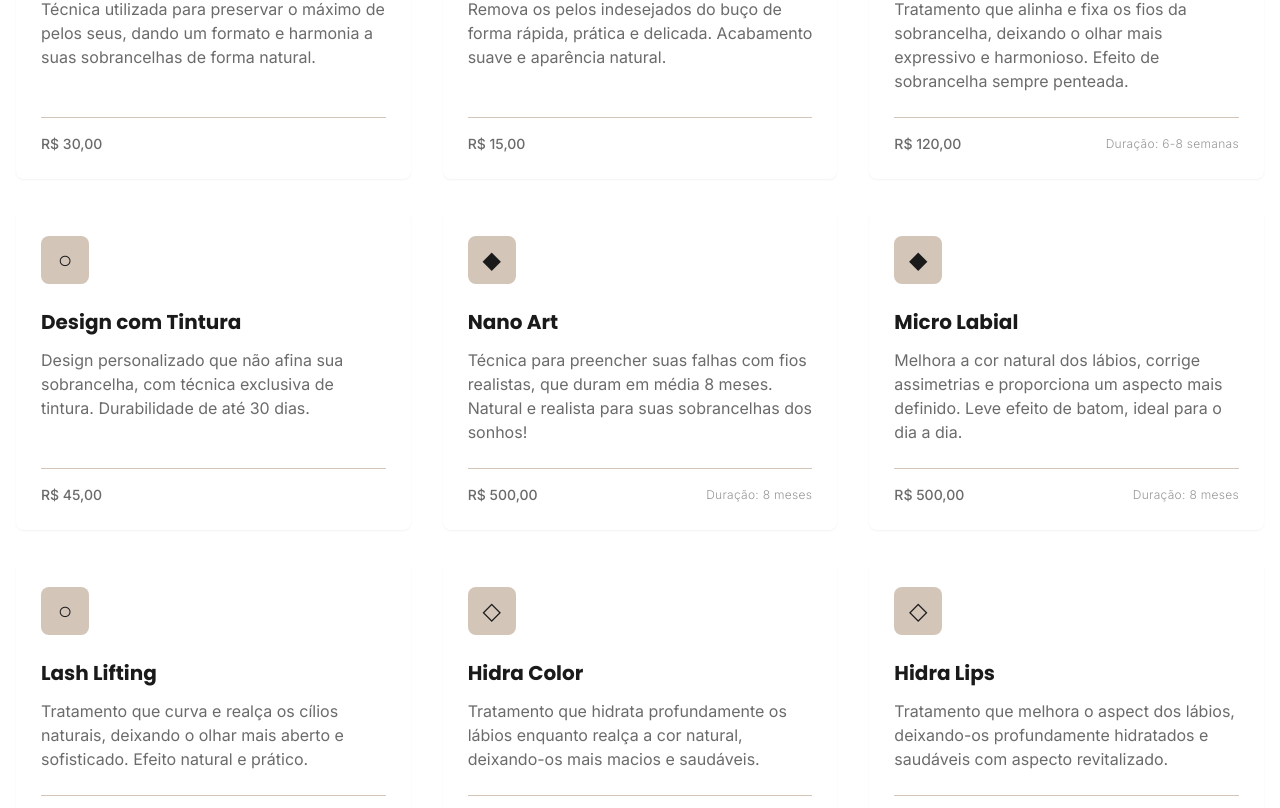
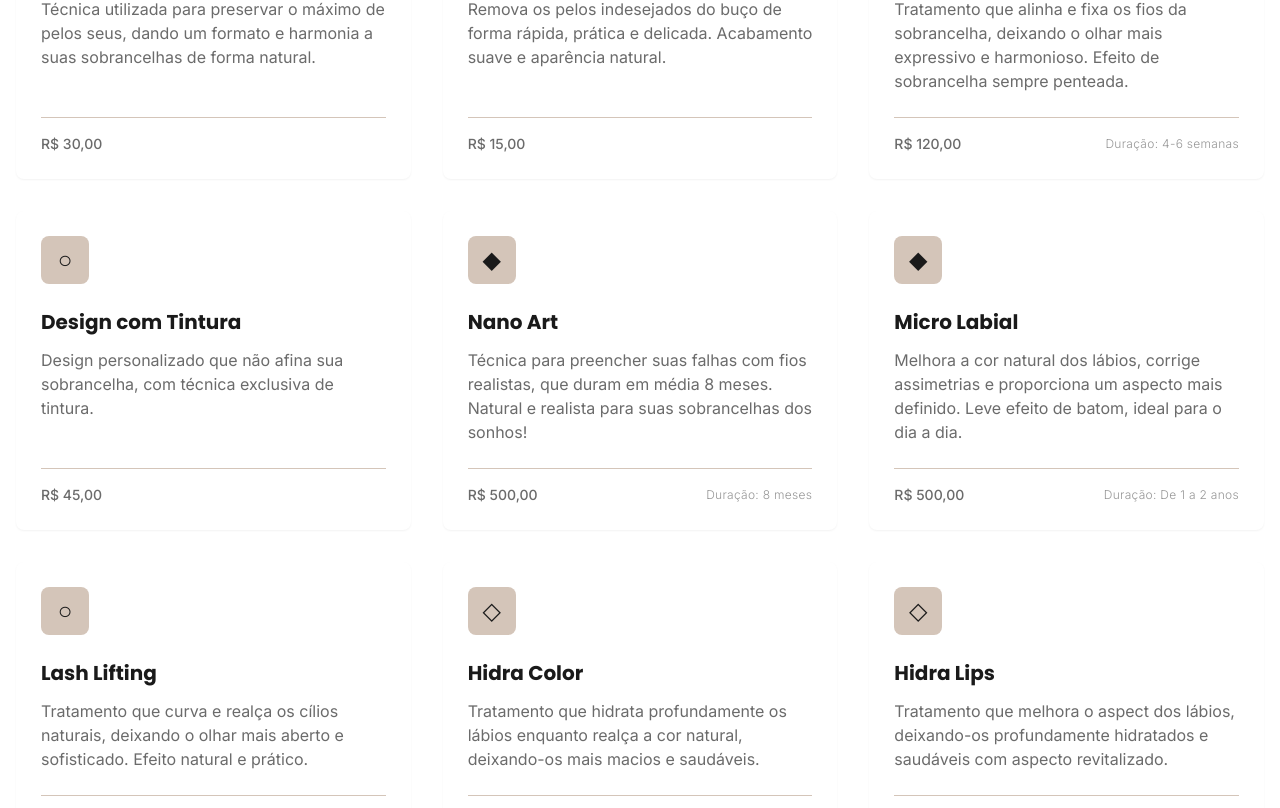
Before and after one commit to cheab/pollynne, a Next.js app: page / in a window 1280 px wide. Shown: the part 1212-2020 px from the top of the page. Built offline with nearby package versions, Linux system fonts and the light colour scheme.

Commit message:
ajustando tempos que a pollynne pediu

```diff
--- a/components/Services.tsx
+++ b/components/Services.tsx
@@ -18,12 +18,12 @@ const services = [
     name: 'Brow Lamination',
     description: 'Tratamento que alinha e fixa os fios da sobrancelha, deixando o olhar mais expressivo e harmonioso. Efeito de sobrancelha sempre penteada.',
     price: 'R$ 120,00',
-    duration: '6-8 semanas',
+    duration: '4-6 semanas',
   },
   {
     icon: '○',
     name: 'Design com Tintura',
-    description: 'Design personalizado que não afina sua sobrancelha, com técnica exclusiva de tintura. Durabilidade de até 30 dias.',
+    description: 'Design personalizado que não afina sua sobrancelha, com técnica exclusiva de tintura.',
     price: 'R$ 45,00',
   },
   {
@@ -38,14 +38,14 @@ const services = [
     name: 'Micro Labial',
     description: 'Melhora a cor natural dos lábios, corrige assimetrias e proporciona um aspecto mais definido. Leve efeito de batom, ideal para o dia a dia.',
     price: 'R$ 500,00',
-    duration: '8 meses',
+    duration: 'De 1 a 2 anos',
   },
   {
     icon: '○',
     name: 'Lash Lifting',
     description: 'Tratamento que curva e realça os cílios naturais, deixando o olhar mais aberto e sofisticado. Efeito natural e prático.',
     price: 'R$ 120,00',
-    duration: '6-8 semanas',
+    duration: '4-6 semanas',
   },
   {
     icon: '◇',
```
